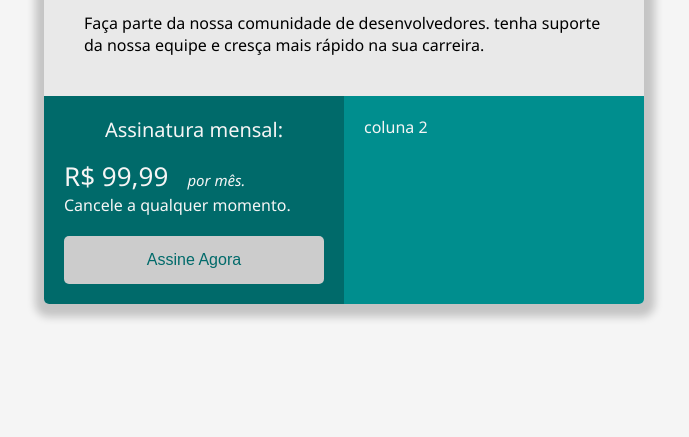
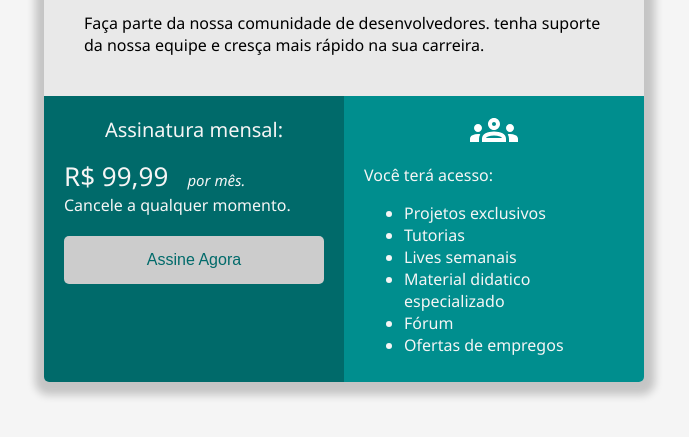
Before and after one commit to zyphyxx/bootcamp-devjr-modulo2, a plain HTML site: page index.html in a window 1280 px wide. Shown: the part 141-578 px from the top of the page, without its empty margins (296-985 px from the left). Drawn offline with Linux system fonts and the light colour scheme.

Commit message:
closes #13 - Tags ul e li

```diff
--- a/index.html
+++ b/index.html
@@ -58,7 +58,7 @@
 
       background-color: #008E8E;
       width: 50%;
-      padding: 20px;
+      padding: 10px 20px;
     }
 
     .subscription-title {
@@ -92,6 +92,11 @@
 
     .btn:hover {
       background-color: #E9E9E9;
+    }
+
+    .img {
+      text-align: center;
+      margin-bottom: 5px;
     }
 
   </style>
@@ -143,7 +148,25 @@
       </div >
 
       <div class="col-2">
-        coluna 2
+        <div class="img">
+          <img src="./groups_white_48dp.svg" alt="group">
+        </div>
+
+        <div>
+          Você terá acesso:
+        </div>
+
+        <div>
+          <ul>
+            <li>Projetos exclusivos</li>
+            <li>Tutorias</li>
+            <li>Lives semanais</li>
+            <li>Material didatico especializado</li>
+            <li>Fórum</li>
+            <li>Ofertas de empregos</li>
+
+          </ul>
+        </div>
       </div>
 
     </div>
```
Also changed, not shown: groups_white_48dp.svg (added), module02-example-index-desktop.png (added), module02-example-index-mobile.png (deleted).
